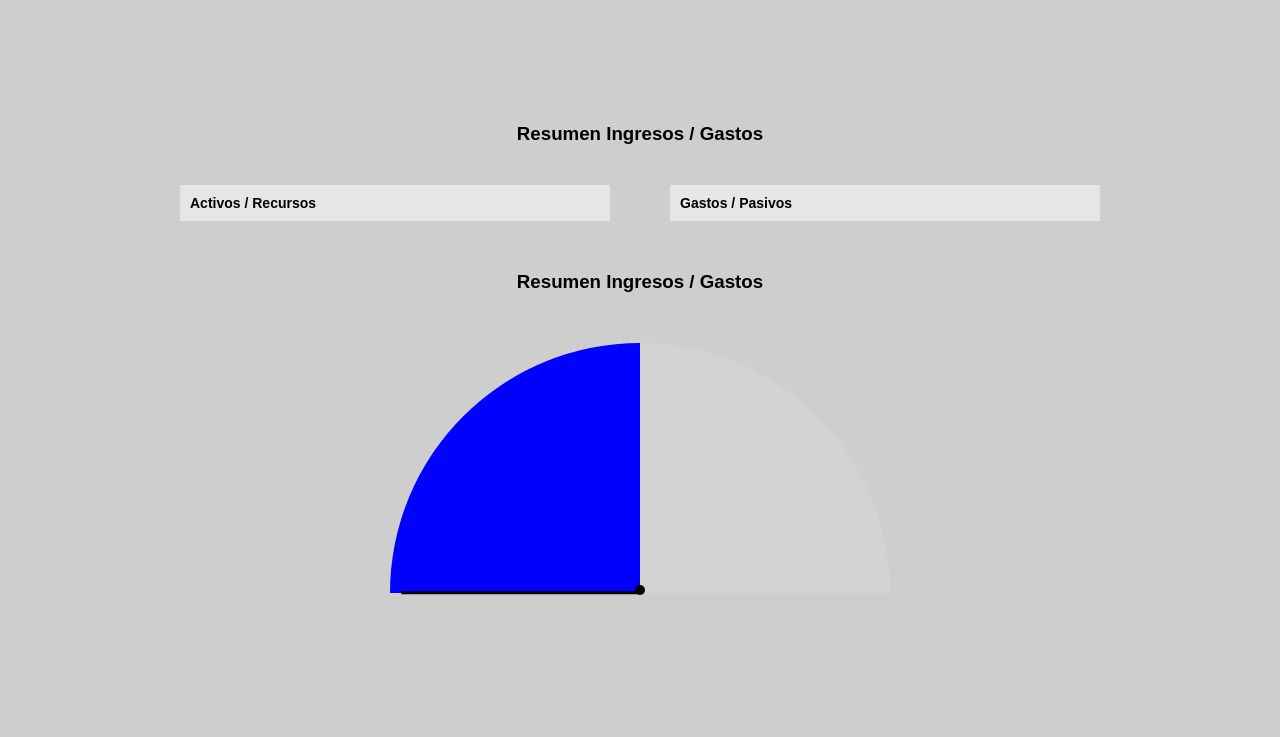
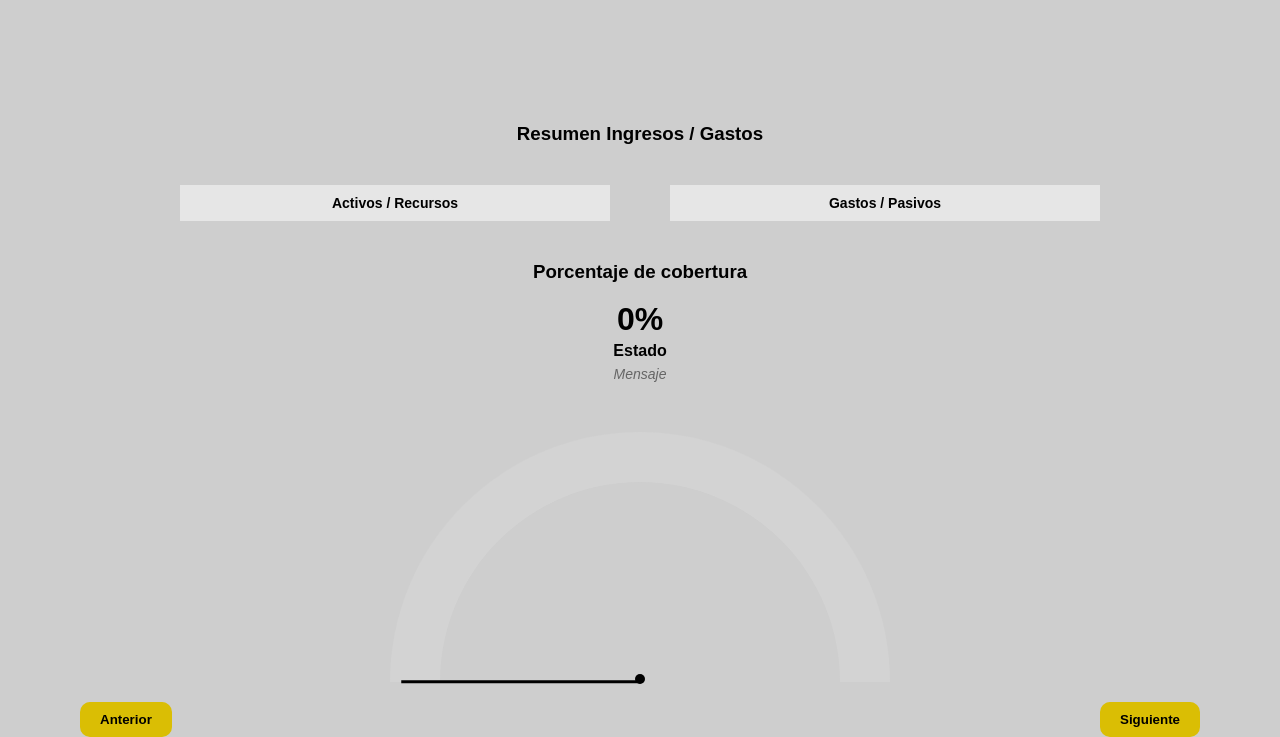
Before and after one commit to Ferisamo01/Plan_Financiamiento, a Flask app: page /resultados in a window 1280 px wide. Shown: the part 314-1051 px from the top of the page. Before the commit the page ends 909 px from the top, so only its background shows below. Run offline with Flask 3, Linux system fonts and the light colour scheme; lists and menus that the app fills with data are empty.

Commit message:
Actualización de módulos y funciones

```diff
--- a/app.py
+++ b/app.py
@@ -64,6 +64,11 @@ def formulario():
 def resultados():
     return render_template('resultados.html')
 
+@app.route("/resultados_2")
+def resultados_2():
+    return render_template("resultados_2.html")
+
+
 # ==============================
 # Ruta que recibe el JSON del front
 # ==============================
@@ -114,13 +119,9 @@ def guardar_datos():
         #ingresos_extraordinarios = data.get("ingresos_extraordinarios", {})
         #herencias = data.get("herencias", {})
 
-
-
-
-        # Convertir valores a float (si vienen vacíos o texto, usar 0)
-
-
-        educacion_hijos = sum(to_float(hijo.get("costo_total")) for hijo in lista_hijos)
+        print("Control hijos: ", lista_hijos)
+        educacion_hijos = sum(to_float(hijo.get("costo_anual")) for hijo in lista_hijos)
+        print(educacion_hijos)
 
 
         ahorros = to_float(patrimonio.get("ahorros_corrientes"))
@@ -162,8 +163,6 @@ def guardar_datos():
         )
 
 
-
-        #Propiedades
         propiedades_on = sum(
             to_float(prop.get("valor"))
             for prop in lista_propiedades
@@ -204,6 +203,10 @@ def guardar_datos():
             to_float(patrimonio.get("sueldo_titular", 0)) * 0.10 * (((1 + tasa) ** anhos_aporte - 1) / tasa)
         )
 
+        print("CONTROL: ", data.get("pensiones", {}).get("es_aportante"))
+        if data.get("pensiones", {}).get("es_aportante") == "no":
+            pensiones = float(0)
+
 
         ingreso_futuros = (
             to_float(patrimonio.get("sueldo_titular")) +
@@ -230,7 +233,6 @@ def guardar_datos():
 
         )
 
-        #Gastos
 
         deudas = sum(to_float(credito.get("saldo_actual")) for credito in lista_creditos)
 
@@ -301,6 +303,8 @@ def guardar_datos():
             "gastos_educacion_hijos": round(gastos_educacion_hijos, 2),
             "gastos_extraordinarios": round(gastos_extraordinarios, 2),
 
+            "hijos": lista_hijos,
+
         }
 
 
--- a/static/css/form.css
+++ b/static/css/form.css
@@ -116,6 +116,7 @@ button:hover {
 .buttons {
     display: flex;
     justify-content: space-between;
+    padding: 0 80px;
 }
 
 /* Barra de progreso */
@@ -290,8 +291,25 @@ button:hover {
     margin-top: 40px;
     padding-left: 180px;
     padding-right: 180px;
-    margin-bottom: 50px;
+    margin-bottom: 40px;
 }
+
+
+.contenedor-tablas-una {
+    width: 100%;
+    margin-top: 40px;
+    margin-bottom: 40px;
+}
+
+#tablaEducacion {
+    width: 100%;
+}
+
+.tabla-educacion {
+    width: 100%;
+    /*max-width: 1800px; /* controla el ancho visual */
+}
+
 
 .tabla-resumen {
     width: 100%;
@@ -320,26 +338,25 @@ button:hover {
 .print-only {
     display: none;
 }
-/*
-.velocimetro_container {
-    width: 500px;
-    height: 500px;
-    border: 9px solid black;
-    border-radius: 50%;
-    margin: 50px auto;
-    position: relative;
+
+.tabla-educacion {
+    width: 100%;
+    table-layout: fixed;
+    text-align: center;
 }
 
-.punto_central {
-    width: 20px;
-    height: 20px;
-    background-color: black;
-    border-radius: 50%;
-    position: absolute;
-    top: 50%;
-    left: 50%;
-    transform: translate(-50%, -50%);
-}*/
+.tabla-resumen th,
+.tabla-resumen td {
+    width: auto;
+    text-align: center;
+}
+
+
+.contendor_educacion {
+    width: 70%;
+    /*max-width: 1100px;*/
+    margin: 40px auto;
+}
 
 
 .velocimetro_container {
@@ -349,6 +366,34 @@ button:hover {
     position: relative;
     margin-top: 50px;
 }
+
+.resumen_cobertura {
+    text-align: center;
+    margin-bottom: 20px;
+}
+
+.label_porcentaje {
+    font-size: 32px;
+    font-weight: 600;
+    color: #000;
+}
+
+.label_estado {
+    font-size: 16px;
+    font-weight: 700;
+    margin-top: 4px;
+}
+
+.label_consejo {
+    font-size: 14px;
+    color: #666;
+    font-style: italic;
+    margin-top: 6px;
+    max-width: 520px;
+    margin-left: auto;
+    margin-right: auto;
+}
+
 
 .semicirculo {
     width: 100%;
@@ -362,14 +407,43 @@ button:hover {
     overflow: hidden;
 }
 
+.tapa_interior {
+    position: absolute;
+    bottom: 0;
+    left: 50%;
+    transform: translateX(-50%);
+
+    width: 80%;        /* controla grosor del anillo */
+    height: 80%;
+
+    background: #cecece; /* mismo color del fondo */
+    border-top-left-radius: 1000px;
+    border-top-right-radius: 1000px;
+}
+
+
+.td-money {
+    text-align: left;
+    white-space: nowrap;
+}
+
+.td-total {
+    text-align: center;
+    font-weight: 700;
+}
+
+
 .arco_fill {
     width: 100%;
-    height: 100%;
+    height: 200%;
     position: absolute;
-    bottom: 0;
+    /*bottom: 0;*/
+    top: -100;
     left: 0;
 
-    transform-origin: bottom center;
+    border-radius: 50%;
+
+    /*transform-origin: bottom center;
 
     border-top-left-radius: 50px;
     border-top-right-radius: 50px;
@@ -381,7 +455,7 @@ button:hover {
         green 45deg 117deg,
         blue 117deg 180deg
     );
-    /*transition: backgou;*/
+    transition: backgou;*/
 }
 
 
@@ -482,6 +556,14 @@ button:hover {
         margin-top: 30px;
         text-align: center;
     }
+
+    .buttons {
+        display: none !important;
+    }
+
+    button {
+        display: none !important;
+    }
     /*
     .tabla-resumen th {
         background-color: #e6e6e6 !important;
--- a/templates/resultados.html
+++ b/templates/resultados.html
@@ -43,12 +43,18 @@
     </table>
 </div>
 
-<h3 style="text-align:center; margin-bottom:18px;">Resumen Ingresos / Gastos</h3>
+<h3 style="text-align:center; margin-bottom:18px;">Porcentaje de cobertura</h3>
 
+<div class="resumen_cobertura">
+    <div id="label_porcentaje" class="label_porcentaje">0%</div>
+    <div id="label_estado" class="label_estado">Estado</div>
+    <div id="label_consejo" class="label_consejo">Mensaje</div>
+</div>
 
 <div class="velocimetro_container">
     <div class="semicirculo">
         <div class="arco_fill" id="arco_fill"></div>
+        <div class="tapa_interior"></div>
     </div>
     <!--
     <div class="semicirculo_container">
@@ -64,6 +70,15 @@
     Este reporte es referencial y no constituye una recomendación de inversión.
 </div>
 
+<div class="buttons">
+    <button type="button" class="prev-btn" onclick="irAnterior()">
+        Anterior
+    </button>
+
+    <button type="button" class="next-btn" onclick="irSiguiente()">
+        Siguiente
+    </button>
+</div>
 
 
 <!-- <div class="card">
@@ -118,6 +133,8 @@
 
     const totalGastos = dataValoresGastos.reduce((a, b) => a + b, 0);
     const dataPorcentajeGastos = dataValoresGastos.map(v => (v / totalGastos) * 100);
+
+    let valorvelocimetro = 0.00;
 
     // ================================
     // FUNCION CREAR BARRAS APILIDAS
@@ -226,6 +243,11 @@
     }
 
     function actualizarVelocimetro(porcentaje) {
+
+        if (porcentaje >= 100) {
+            porcentaje = 100;
+        }
+
         porcentaje = Math.max(0, Math.min(100, porcentaje));
 
         // Aguja
@@ -258,7 +280,57 @@
         gradient.push(`#ccc ${p}deg 180deg`);
 
         document.getElementById('arco_fill').style.background =
-            `conic-gradient(${gradient.join(',')})`;
+            `conic-gradient(from -90deg, ${gradient.join(',')})`;
+    }
+
+    function actualizarResumenCobertura(porcentaje) {
+
+
+        let estado = "";
+        let consejo = "";
+
+        if (porcentaje < 5) {
+            estado = "Crítico";
+            consejo = "La cobertura actual es insuficiente para sostener los gastos proyectados. Se recomienda priorizar reducción de pasivos y fortalecimiento del ahorro.";
+        }
+        else if (porcentaje < 25) {
+            estado = "Bajo";
+            consejo = "Existe cobertura parcial, pero aún vulnerable ante imprevistos. Se recomienda incrementar activos líquidos y revisar gastos no esenciales.";
+        }
+        else if (porcentaje < 65) {
+            estado = "Bueno";
+            consejo = "La cobertura es adecuada para el nivel actual de gastos. Se recomienda mantener disciplina financiera y continuar fortaleciendo el patrimonio.";
+        }
+        else  {
+            estado = "Excelente";
+            consejo = "La cobertura financiera es sólida. Se recomienda optimizar la estructura de inversiones para mejorar rentabilidad y sostenibilidad futura.";
+        }
+
+        if (porcentaje >= 100) {
+            document.getElementById("label_porcentaje").innerText =
+                `>100%`;
+        }
+
+        else {
+             document.getElementById("label_porcentaje").innerText =
+                `${porcentaje.toFixed(0)}%`;
+        }
+
+
+
+        document.getElementById("label_estado").innerText =
+            estado;
+
+        document.getElementById("label_consejo").innerText =
+            consejo;
+    }
+
+    function irSiguiente() {
+        window.location.href = "/resultados_2";
+    }
+
+    function irAnterior() {
+        window.history.back();
     }
 
 
@@ -320,9 +392,14 @@
 
     renderTabla('tablaIngresos', filasIngresos);
     renderTabla('tablaGastos', filasGastos);
-    actualizarVelocimetro(70);
 
+    valorvelocimetro = (totalIngreso - totalGastos) / totalGastos * 100;
+    console.log(valorvelocimetro)
+    //actualizarVelocimetro(75);
+    //actualizarResumenCobertura(75);
 
+    actualizarVelocimetro(valorvelocimetro);
+    actualizarResumenCobertura(valorvelocimetro);
 
 </script>
 
```
Also changed, not shown: templates/resultados_2.html (added, +453 -0 lines).
